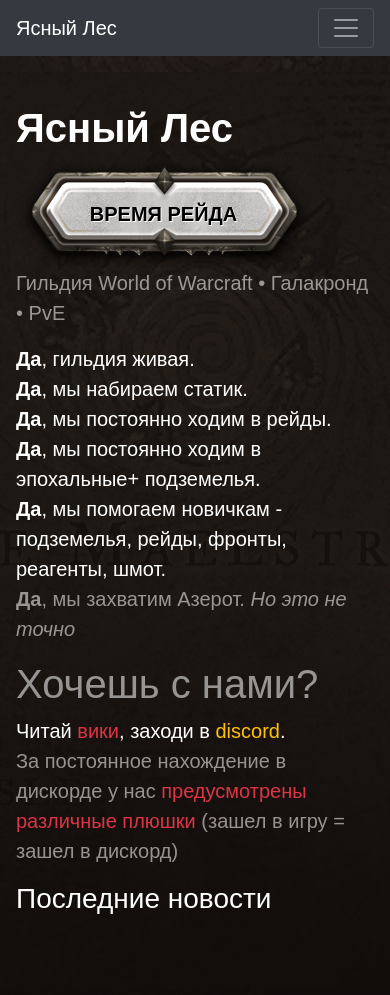
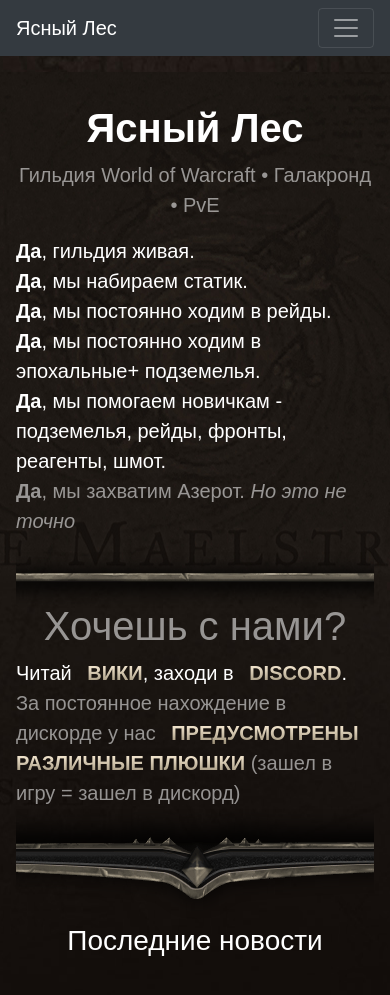
Before and after one commit to forestguild/website, a Jekyll site: the page built from index.md, in a window 390 px wide and 1030 px high. Shown: the top 995 px of the window. Built offline with Jekyll 4.4.1, drawn with Linux system fonts in a browser that asks for light colours.

Commit message:
Updated home page

```diff
--- a/_includes/website.css
+++ b/_includes/website.css
@@ -41,7 +41,6 @@ body {
     background: url(/assets/img/btn-wow.png) no-repeat 0 0 transparent;
     height: 108px;
     width: 295px;
-    display: block;
     line-height: 90px;
     color: #000;
     font-weight: 700;
@@ -61,12 +60,18 @@ body {
 }
 
 /** Sidebar menu **/
-.bg-menu {
+.bg-menu, .bg-block {
     background: url(/assets/img/line.sm.png) no-repeat top center, url(/assets/img/line.lg.png) no-repeat bottom center;
     padding-bottom: 100px !important;
     padding-top: 50px !important;
 }
-.bg-menu a {
+.bg-block-reverse {
+    background: url(/assets/img/line.lg.png) no-repeat top center, url(/assets/img/line.sm.png) no-repeat bottom center;
+    padding-top: 100px !important;
+    padding-bottom: 50px !important;
+}
+.bg-menu a,
+.bg-block a {
     -webkit-background-clip: text;
     -webkit-text-fill-color: transparent;
     background-image: -webkit-linear-gradient(top,#ede0c9 20%,#8a7e66 100%);
@@ -77,12 +82,14 @@ body {
     text-transform: uppercase;
     padding-left: 10px;
 }
-.bg-menu a:hover {
+.bg-menu a:hover,
+.bg-block a:hover {
     color: #fff;
     background-image:-webkit-linear-gradient(top,#fff,#fff)
 }
 
-.bg-menu li {
+.bg-menu li,
+.bg-block li{
     list-style: none;
 }
 
--- a/_layouts/home.html
+++ b/_layouts/home.html
@@ -11,9 +11,8 @@ layout: default
     </div>
 
     <div class="jumbotron bg-transparent col-md-6 col-sm-12">
-        <h1 class="text-white">Ясный Лес</h1>
-        {% if site.rt.date %}<button class="btn btn-wow" data-toggle="modal" data-target="#rtModal">Время Рейда</button>{% endif %}
-        <p class="lead text-gray">Гильдия World of Warcraft &bull; Галакронд &bull; PvE</p>
+        <h1 class="text-white text-center">Ясный Лес</h1>
+        <p class="lead text-gray text-center">Гильдия World of Warcraft &bull; Галакронд &bull; PvE</p>
         <p class="lead text-white">
         <b>Да</b>, гильдия живая.<br>
         <b>Да</b>, мы набираем статик.<br>
@@ -22,13 +21,15 @@ layout: default
         <b>Да</b>, мы помогаем новичкам - подземелья, рейды, фронты, реагенты, шмот.<br>
         <span class="text-gray"><b>Да</b>, мы захватим Азерот. <i>Но это не точно</i></span>
         </p>
-        <h1 class="text-gray">Хочешь с нами?</h1>
+        <div class="bg-block">
+        <h1 class="text-gray text-center">Хочешь с нами?</h1>
         <p class="lead text-white">
         Читай <a href="/wiki" class="text-danger">вики</a>,
         заходи в <a href="https://discord.gg/v9mNxAS" target="_blank" class="text-warning">discord</a>.<br>
         <span class="text-gray">За постоянное нахождение в дискорде у нас <a class="text-danger" href="/wiki/discord#плюшки-за-дискорд" target"_blank">предусмотрены различные плюшки</a> (зашел в игру = зашел в дискорд)</span>
         </p>
-        <h3 class="text-white">Последние новости</h3>
+        </div>
+        <h3 class="text-white text-center">Последние новости</h3>
         {% for item in site.data.news %}
         <p class="lead">
                 <span class="text-gray">{{ item.timestamp|date: "%-d.%m" }}</span>
@@ -43,9 +44,9 @@ layout: default
         {% endfor %}
     </div>
 
-    <div class="jumbotron col-md-3 bg-transparent d-none d-md-block">
-        <p class="lead">&nbsp;</p>
-        <p class="lead"><img alt='WoW Guild Rankings' src='https://wowprogress.com/guild_img/1665634/out/type.site/guild_rank.realm'/></p>
+    <div class="jumbotron col-md-3 bg-transparent d-none d-md-block text-center">
+        {% if site.rt.date %}<button class="btn btn-wow" data-toggle="modal" data-target="#rtModal">Время Рейда</button>{% endif %}
+        <img alt='WoW Guild Rankings' src='https://wowprogress.com/guild_img/1665634/out/type.site/guild_rank.realm'/>
     </div>
 
 </div>
```
